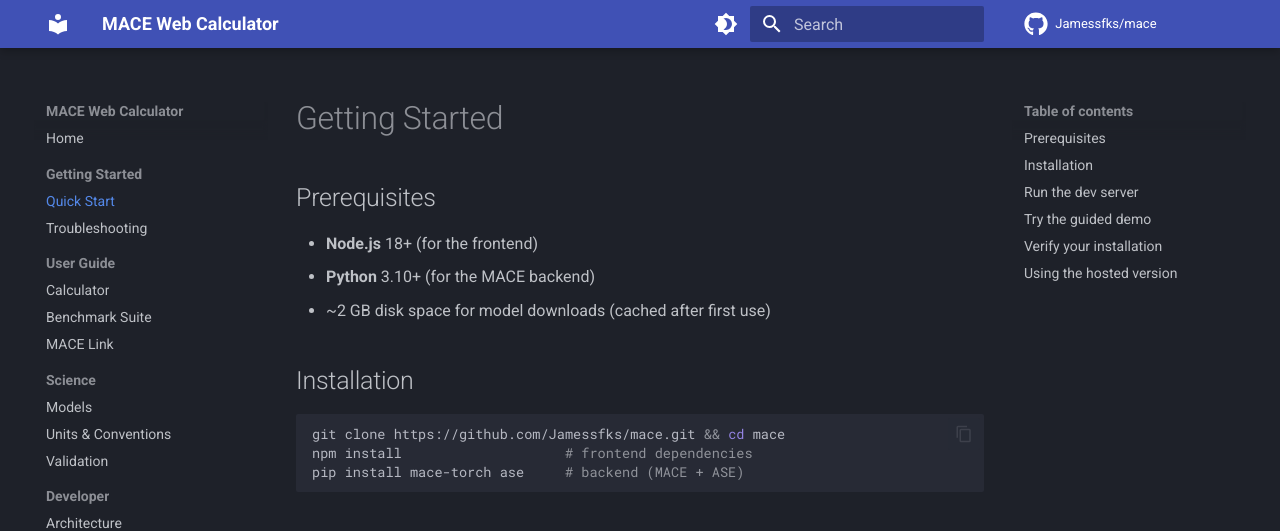
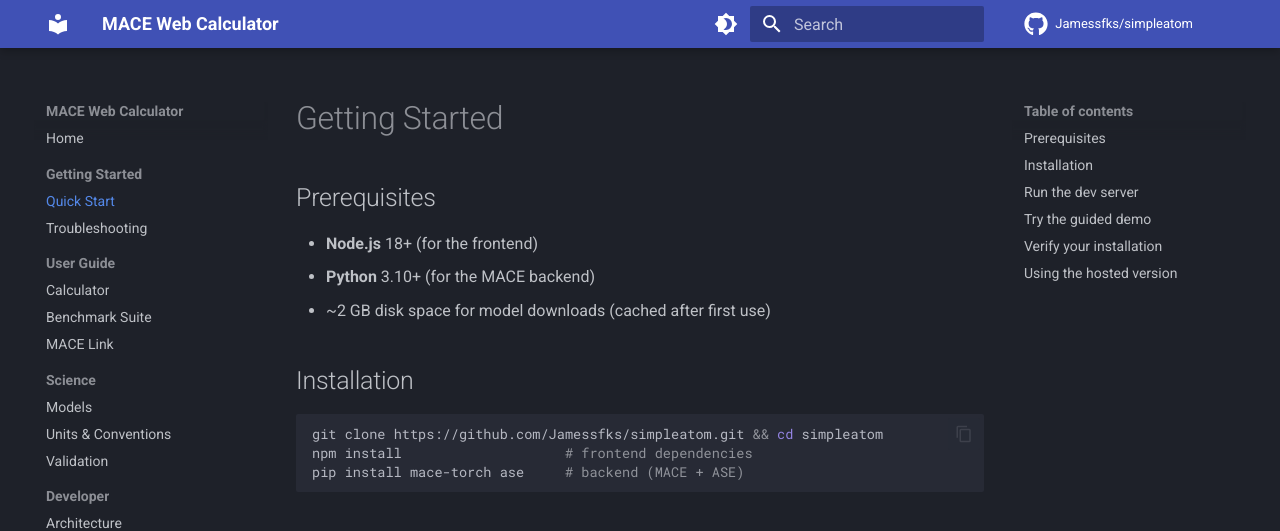
Before and after one commit to Jamessfks/mace, an MkDocs documentation site: the page built from docs/getting-started.md, in a window 1280 px wide and 900 px high. Shown: the top 531 px of the window. Built offline with MkDocs 1.6.1 and Material for MkDocs 9.7.7, drawn with Linux system fonts in a browser that asks for light colours; comment, search, counter and statistics services are not loaded.

Commit message:
Point every repo link at github.com/Jamessfks/simpleatom
The GitHub repo was renamed from mace to simpleatom. Update the header
and footer source links, the OG/metadata author URL, the metrics
dashboard repo link, the clone commands in the docs and README, the
README badges, the mkdocs repo_url, and the release links in CONTINUE.md.

The Hugging Face space (Jamessfks/mace-api) is unchanged.

Co-Authored-By: Claude Opus 5 <noreply@anthropic.com>

````diff
--- a/app/docs/getting-started/page.tsx
+++ b/app/docs/getting-started/page.tsx
@@ -56,7 +56,7 @@ export default function GettingStartedPage() {
           18+ for the frontend and Python 3.10+ for the backend.
         </p>
         <pre>
-          <code>{`git clone https://github.com/Jamessfks/mace.git && cd mace
+          <code>{`git clone https://github.com/Jamessfks/simpleatom.git && cd simpleatom
 npm install                    # frontend dependencies
 pip install mace-torch ase     # backend (MACE + ASE)
 
--- a/docs/getting-started.md
+++ b/docs/getting-started.md
@@ -9,7 +9,7 @@
 ## Installation
 
 ```bash
-git clone https://github.com/Jamessfks/mace.git && cd mace
+git clone https://github.com/Jamessfks/simpleatom.git && cd simpleatom
 npm install                    # frontend dependencies
 pip install mace-torch ase     # backend (MACE + ASE)
 ```
--- a/mkdocs.yml
+++ b/mkdocs.yml
@@ -3,8 +3,8 @@ site_url: https://mace-web.readthedocs.io/
 site_description: Browser-based interface for MACE machine learning interatomic potentials
 site_author: Zicheng Zhao
 
-repo_name: Jamessfks/mace
-repo_url: https://github.com/Jamessfks/mace
+repo_name: Jamessfks/simpleatom
+repo_url: https://github.com/Jamessfks/simpleatom
 
 theme:
   name: material
````
Also changed, not shown: README.md (+3 -3 lines), docs/v2/CONTINUE.md (+2 -2 lines), 4 other files.
